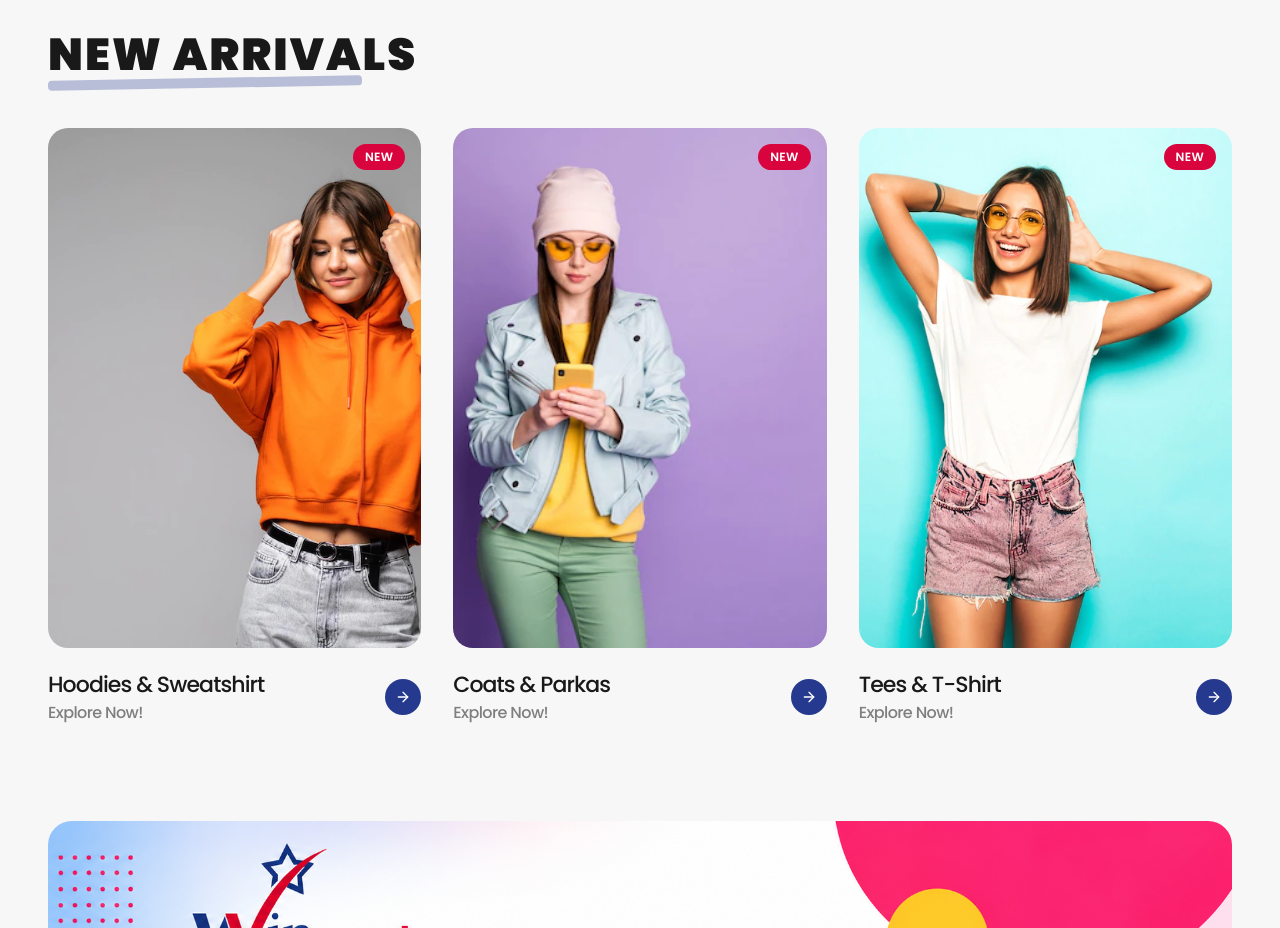
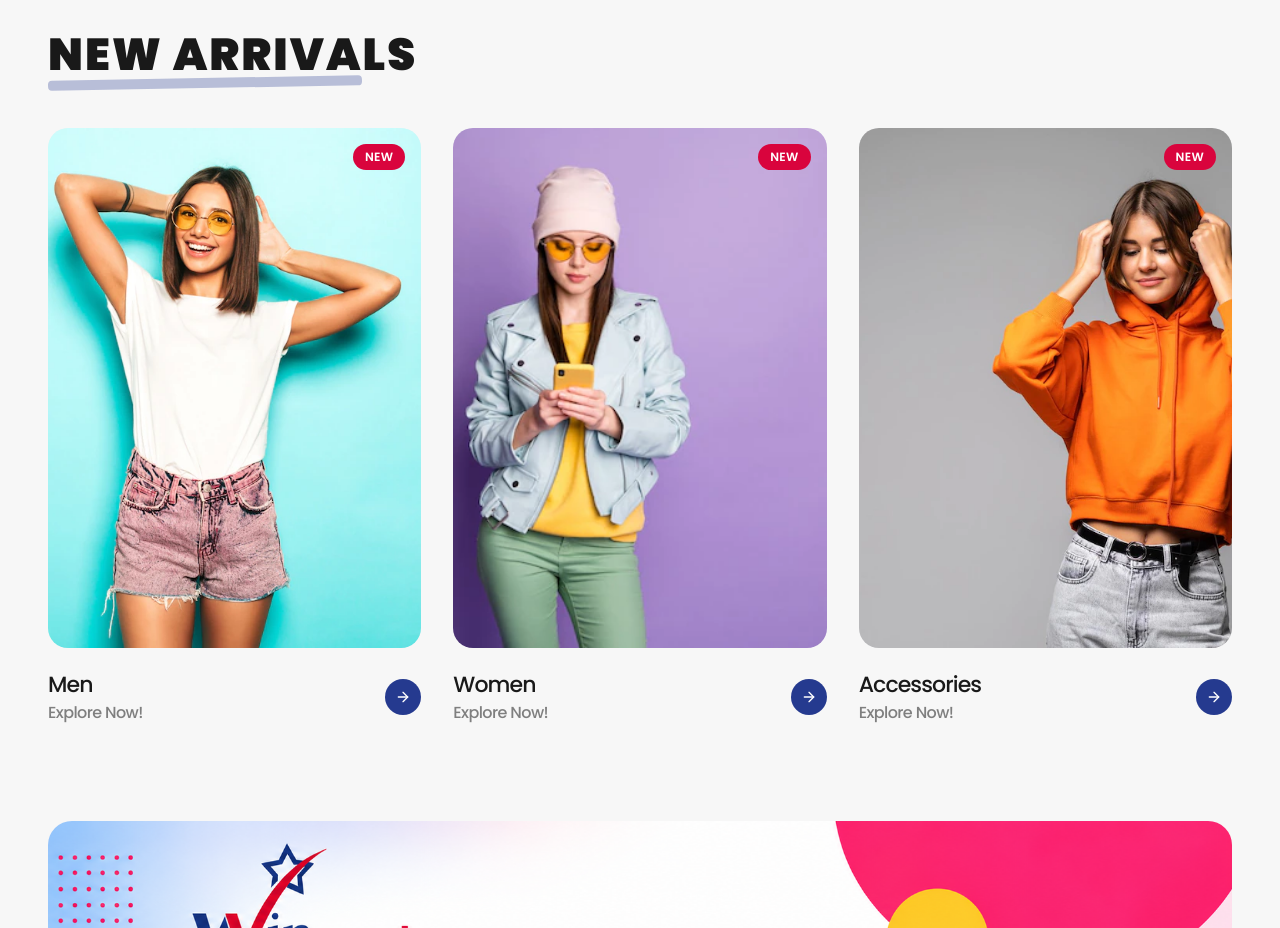
Before and after one commit to sana-co/winmart, a React (Vite) app: page / in a window 1280 px wide. Shown: the part 980-1908 px from the top of the page. Built offline with nearby package versions, Linux system fonts and the light colour scheme.

Commit message:
new arrivals category part created

```diff
--- a/src/app/components/winmart-new-arrivals.tsx
+++ b/src/app/components/winmart-new-arrivals.tsx
@@ -1,12 +1,13 @@
 import { ArrowRight } from "lucide-react";
+import { Link } from "react-router";
 import imgHoodies from "../../imports/ShoppingApp/0a942bfb32d058cabd76d21b35a037c539dd1710.png";
 import imgCoats from "../../imports/ShoppingApp/3329758ce2776638d2390797575fe0652468591a.png";
 import imgTees from "../../imports/ShoppingApp/4dfc8cb29eb86a3efe124ecd15816859f3ea4e88.png";
 
 const categories = [
-  { img: imgHoodies, title: "Hoodies & Sweatshirt", imgPos: "left-[-88%]" },
-  { img: imgCoats, title: "Coats & Parkas", imgPos: "left-[-38%]" },
-  { img: imgTees, title: "Tees & T-Shirt", imgPos: "left-[-44%]" },
+  { img: imgTees, title: "Men", category: "Men" },
+  { img: imgCoats, title: "Women", category: "Women" },
+  { img: imgHoodies, title: "Accessories", category: "Accessories" },
 ];
 
 export function WinmartNewArrivals() {
@@ -36,7 +37,11 @@ export function WinmartNewArrivals() {
         {/* Cards grid */}
         <div className="grid grid-cols-1 sm:grid-cols-2 lg:grid-cols-3 gap-8">
           {categories.map((cat) => (
-            <div key={cat.title} className="group flex flex-col gap-5 cursor-pointer">
+            <Link
+              key={cat.title}
+              to={`/new-arrivals?category=${encodeURIComponent(cat.category)}`}
+              className="group flex flex-col gap-5"
+            >
               <div className="relative rounded-[20px] overflow-hidden bg-gray-100 h-[420px] lg:h-[520px]">
                 <img
                   src={cat.img}
@@ -71,7 +76,7 @@ export function WinmartNewArrivals() {
                   <ArrowRight size={16} color="white" />
                 </div>
               </div>
-            </div>
+            </Link>
           ))}
         </div>
       </div>
--- a/src/app/pages/new-arrivals.tsx
+++ b/src/app/pages/new-arrivals.tsx
@@ -1,5 +1,6 @@
 import { useState } from "react";
 import { ArrowRight } from "lucide-react";
+import { useSearchParams } from "react-router";
 import { ProductQuickView } from "../components/product-quick-view";
 import imgHoodies from "../../imports/ShoppingApp/0a942bfb32d058cabd76d21b35a037c539dd1710.png";
 import imgCoats from "../../imports/ShoppingApp/3329758ce2776638d2390797575fe0652468591a.png";
@@ -9,19 +10,38 @@ import imgUnder40 from "../../imports/ShoppingApp/1471526dcf6573c4c47ff0eec42429
 import imgHero from "../../imports/ShoppingApp/f8062e00ad23ffe6bfbbb9c47ff59e5f7932e7e0.png";
 import imgModel from "../../imports/ShoppingApp/116cf92ffce852e6dcfea7d382714f1c60578ad2.png";
 
+const filters = ["All", "Men", "Women", "Accessories"];
+
 const products = [
   { img: imgHoodies,  name: "Classic Hoodie Set",       price: "$45",  original: "$65",  tag: "NEW",  badge: "bg-[#253A8F]", cat: ["All", "Casual"] },
   { img: imgCoats,    name: "Premium Winter Coat",      price: "$120", original: "$160", tag: "NEW",  badge: "bg-[#253A8F]", cat: ["All", "Women", "Outerwear"] },
   { img: imgTees,     name: "Essential Tee Pack",       price: "$28",  original: null,   tag: "NEW",  badge: "bg-[#253A8F]", cat: ["All", "Men", "Essentials"] },
+  { img: imgHoodies,  name: "Everyday Accessory Set",   price: "$24",  original: null,   tag: "NEW",  badge: "bg-[#253A8F]", cat: ["All", "Accessories"] },
   { img: imgTrending, name: "Floral Wrap Dress",        price: "$52",  original: "$80",  tag: "SALE", badge: "bg-[#D9043D]", cat: ["All", "Women", "Sale"] },
   { img: imgUnder40,  name: "Summer Linen Set",         price: "$38",  original: null,   tag: "NEW",  badge: "bg-[#253A8F]", cat: ["All", "Women", "Casual"] },
   { img: imgHero,     name: "Luxury Faux Fur Coat",     price: "$95",  original: "$140", tag: "SALE", badge: "bg-[#D9043D]", cat: ["All", "Women", "Outerwear", "Sale"] },
   { img: imgModel,    name: "Streetwear Jumpsuit",      price: "$60",  original: null,   tag: "NEW",  badge: "bg-[#253A8F]", cat: ["All", "Women", "Casual"] },
   { img: imgHoodies,  name: "Oversized Crewneck",       price: "$42",  original: "$55",  tag: "SALE", badge: "bg-[#D9043D]", cat: ["All", "Men", "Casual", "Sale"] },
+  { img: imgTees,     name: "Minimal Cap & Tee Bundle", price: "$34",  original: "$48",  tag: "SALE", badge: "bg-[#D9043D]", cat: ["All", "Accessories", "Men"] },
 ];
 
 export function NewArrivalsPage() {
   const [selectedProduct, setSelectedProduct] = useState<(typeof products)[number] | null>(null);
+  const [searchParams, setSearchParams] = useSearchParams();
+  const requestedCategory = searchParams.get("category") || "All";
+  const selectedCategory = filters.includes(requestedCategory) ? requestedCategory : "All";
+  const visibleProducts = selectedCategory === "All"
+    ? products
+    : products.filter(product => product.cat.includes(selectedCategory));
+
+  const selectCategory = (category: string) => {
+    if (category === "All") {
+      setSearchParams({});
+      return;
+    }
+
+    setSearchParams({ category });
+  };
 
   return (
     <div className="bg-[#f7f7f7]">
@@ -56,8 +76,29 @@ export function NewArrivalsPage() {
       {/* Products grid */}
       <section className="w-full py-12 px-6">
         <div className="max-w-[1200px] mx-auto">
+          <div className="mb-8 flex flex-wrap items-center justify-center gap-3">
+            {filters.map(filter => {
+              const active = selectedCategory === filter;
+
+              return (
+                <button
+                  key={filter}
+                  type="button"
+                  onClick={() => selectCategory(filter)}
+                  className={`rounded-[8px] px-5 py-2.5 transition-all ${
+                    active
+                      ? "bg-[#253A8F] text-white shadow-md"
+                      : "bg-white text-[#253A8F] hover:bg-[#eef1ff] border border-gray-100"
+                  }`}
+                  style={{ fontFamily: "Poppins, sans-serif", fontWeight: 600, fontSize: "14px" }}
+                >
+                  {filter}
+                </button>
+              );
+            })}
+          </div>
           <div className="grid grid-cols-1 sm:grid-cols-2 lg:grid-cols-4 gap-6">
-            {products.map((p, i) => (
+            {visibleProducts.map((p, i) => (
               <div key={i} className="group bg-white rounded-[20px] overflow-hidden shadow-sm hover:shadow-lg transition-all border border-gray-100">
                 <button
                   type="button"
```
